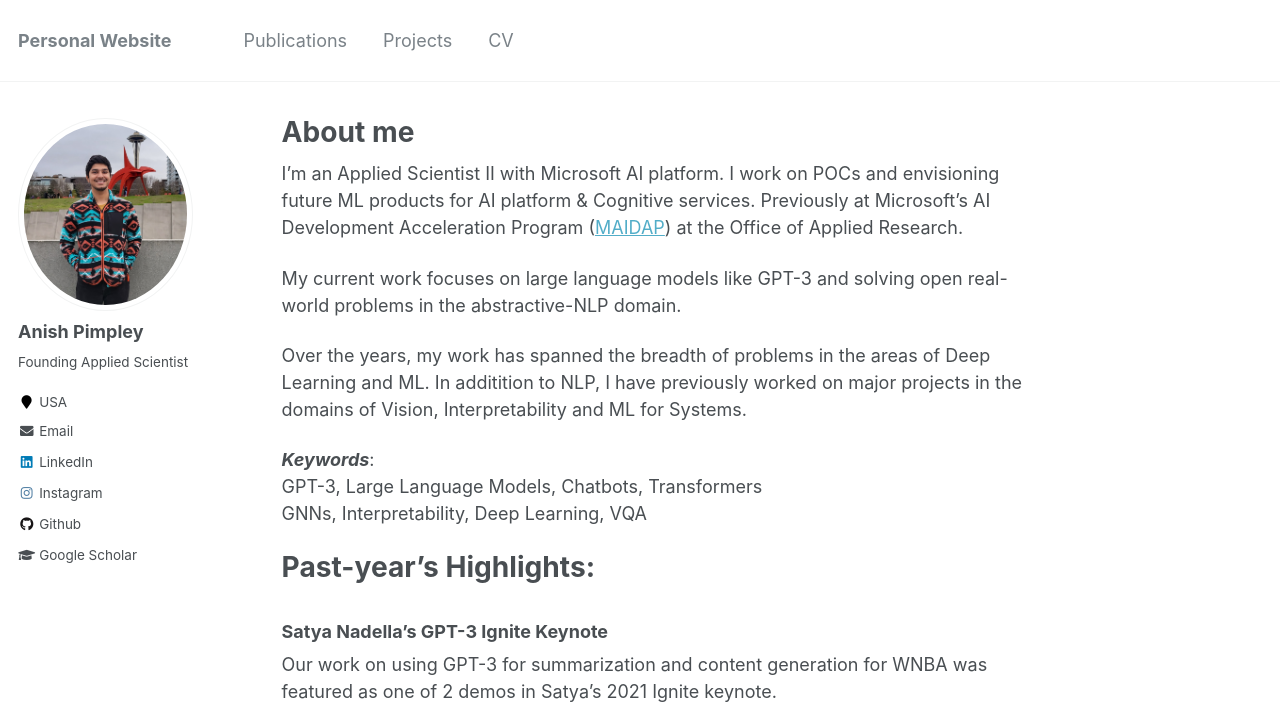
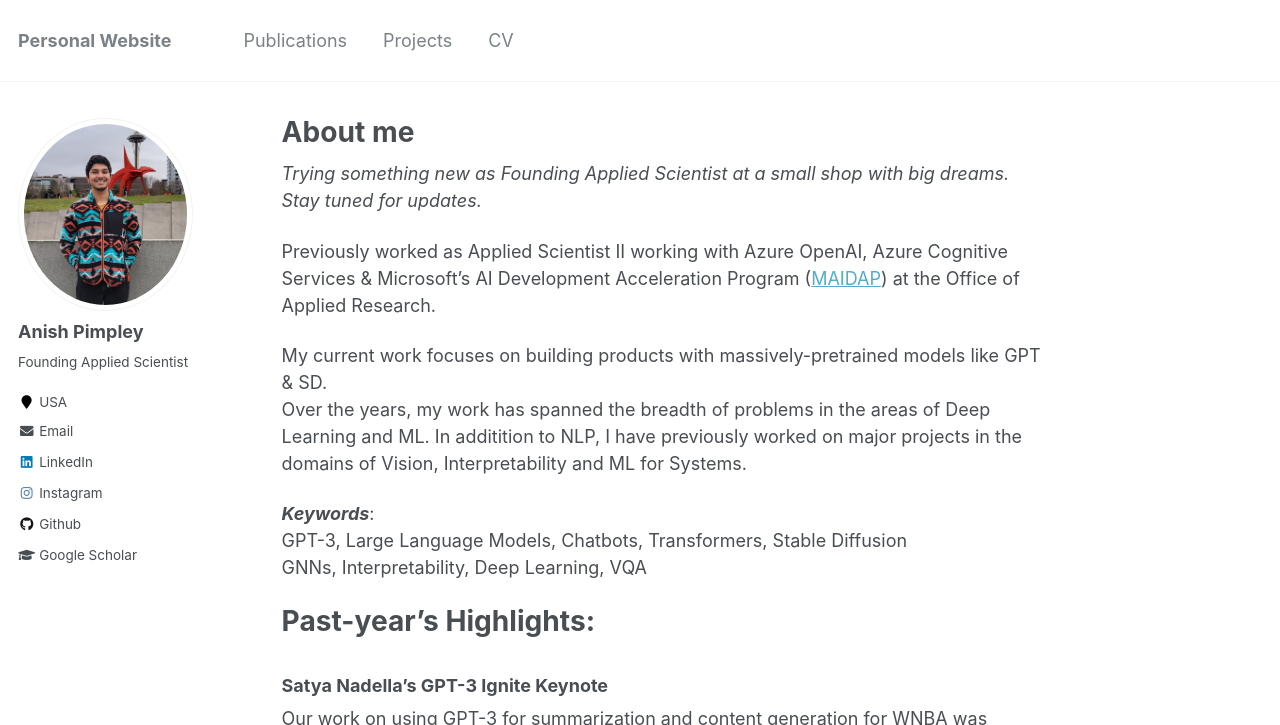
Before and after one commit to AnishPimpley/anishpimpley.github.io, a Jekyll site: the page built from _pages/about.md, in a window 1280 px wide and 900 px high, cut to the strip 0-725 px from the top of the window. Built offline with Jekyll 4.4.1, drawn with Linux system fonts in a browser that asks for light colours; some of the changed text lies outside the part shown.

Commit message:
Update about.md

```diff
--- a/_pages/about.md
+++ b/_pages/about.md
@@ -10,14 +10,15 @@ youtubeId1: oXWCuavGVdg?start=820&end=1006
 youtubeId2: QE9vT0zaZdU
 ---
 
-I’m an Applied Scientist II with Microsoft AI platform. I work on POCs and envisioning future ML products for AI platform & Cognitive services. Previously at Microsoft’s AI Development Acceleration Program ([MAIDAP](https://www.microsoftnewengland.com/maidap/)) at the Office of Applied Research.
+_Trying something new as Founding Applied Scientist at a small shop with big dreams. Stay tuned for updates._
 
-My current work focuses on large language models like GPT-3 and solving open real-world problems in the abstractive-NLP domain.
+Previously worked as Applied Scientist II working with Azure OpenAI, Azure Cognitive Services &  Microsoft’s AI Development Acceleration Program ([MAIDAP](https://www.microsoftnewengland.com/maidap/)) at the Office of Applied Research.
 
+My current work focuses on building products with massively-pretrained models like GPT & SD.
 Over the years, my work has spanned the breadth of problems in the areas of Deep Learning and ML. In additition to NLP, I have previously worked on major projects in the domains of Vision, Interpretability and ML for Systems.
 
 ***Keywords***:
-GPT-3, Large Language Models, Chatbots, Transformers
+GPT-3, Large Language Models, Chatbots, Transformers, Stable Diffusion
 GNNs, Interpretability, Deep Learning, VQA
 
 Past-year's Highlights:
```
Also changed, not shown: other parts of _pages/about.md (+4 -4 lines).
